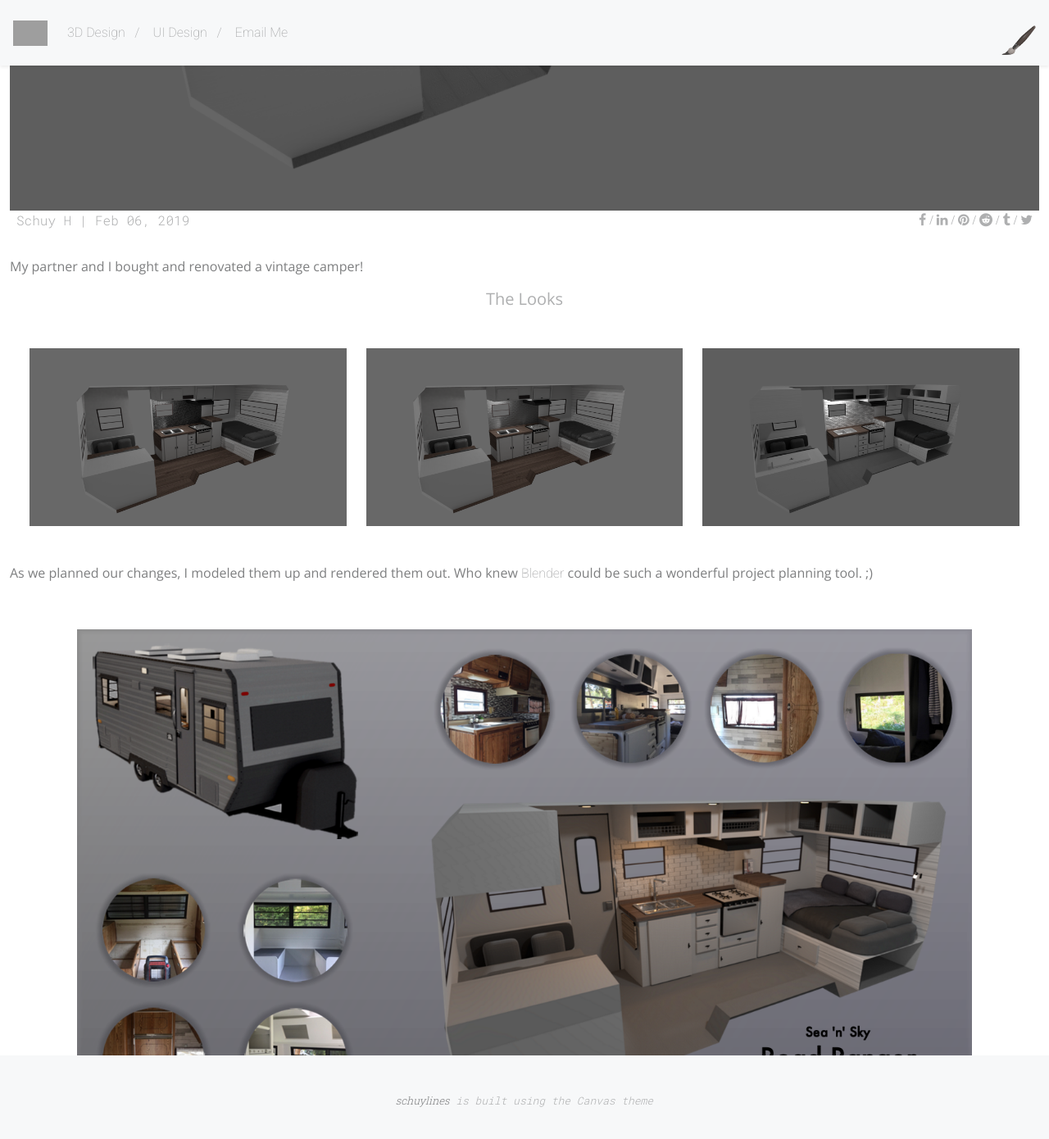
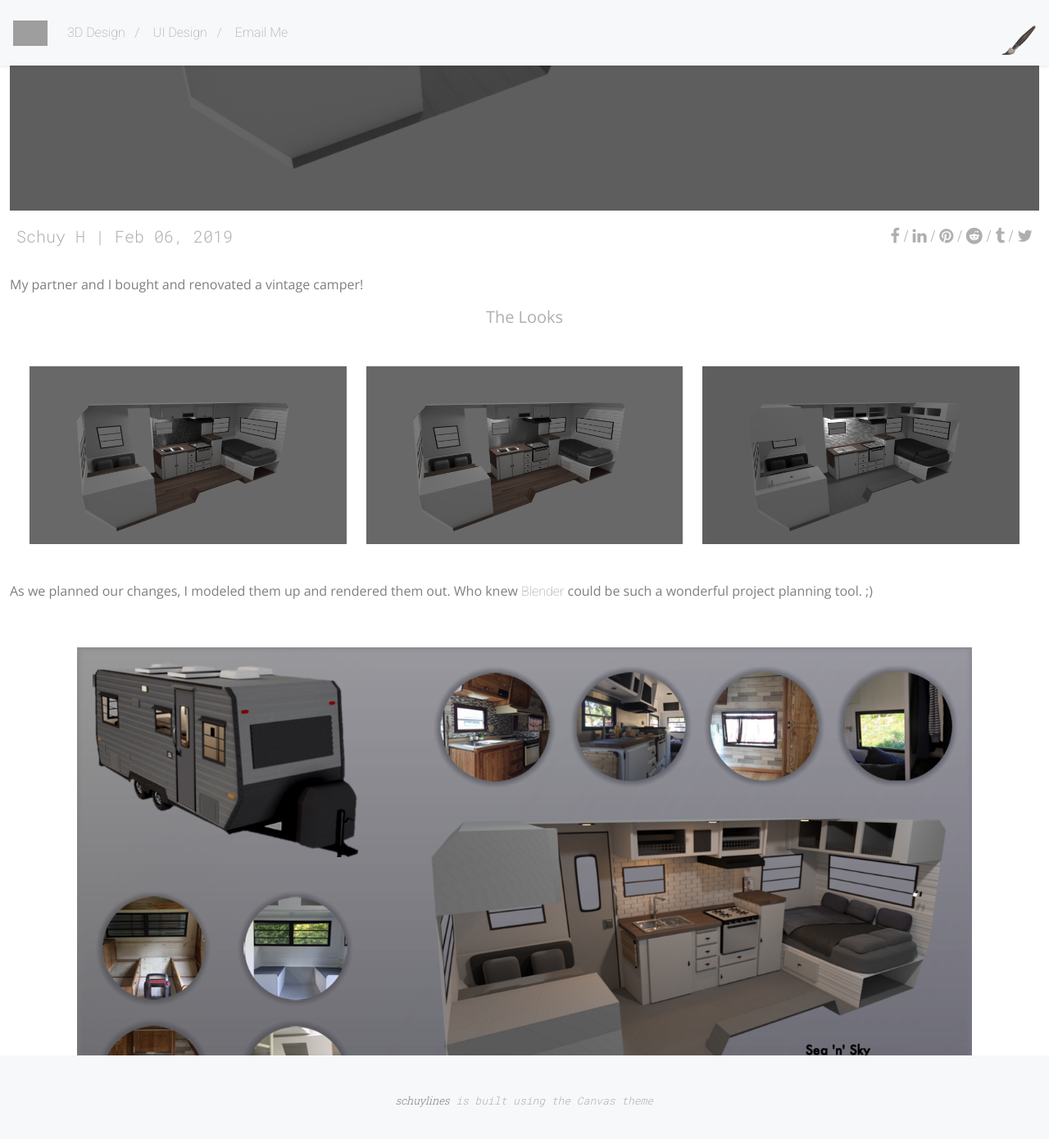
Before and after one commit to schuyh/schuylines, a Jekyll site: the page built from _posts/2019-02-06-RV.markdown, in a window 1280 px wide and 1400 px high, scrolled down 816 px. Shown: the top 1390 px of the window at 82% size. Built offline with Jekyll 4.4.1, drawn with Linux system fonts in a browser that asks for light colours; nearby versions of some CDN libraries; grey boxes are pictures that could not be loaded.

Commit message:
Phone responsive post images, info, and social icons

```diff
--- a/_includes/social.html
+++ b/_includes/social.html
@@ -1,8 +1,8 @@
 <ul class="d-inline-flex align-items-baseline">
-    <li class="nav"><a href="https://www.facebook.com/sharer/sharer.php?u={{ page.url | absolute_url }}" target="_blank"><i class="fa fa-facebook">&nbsp;/&nbsp;</i></a></li>
-    <li class="nav"><a href="https://www.linkedin.com/shareArticle?mini=true&source={{ page.title }}&summary={{ page.description }}&url={{ page.url | absolute_url}}" target="_blank"><i class="fa fa-linkedin">&nbsp;/&nbsp;</i></a></li>
-    <li class="nav"><a href="https://www.pinterest.com/pin/create/link/?description={{ page.description }}&media={{ page.image | absolute_url }}&url={{ page.url | absolute_url }}" target="_blank"><i class="fa fa-pinterest">&nbsp;/&nbsp;</i></a></li>
-    <li class="nav"><a href="https://www.reddit.com/submit?url={{ page.url | absolute_url }}" target="_blank"><i class="fa fa-reddit">&nbsp;/&nbsp;</i></a></li>
-    <li class="nav"><a href="https://www.tumblr.com/share/link?url={{ page.url | absolute_url }}" target="_blank"><i class="fa fa-tumblr">&nbsp;/&nbsp;</i></a></li>
-    <li class="nav"><a href="https://twitter.com/intent/tweet?&text={{ page.title }}+{{ page.url | absolute_url }}{% if page.author %}+by+{{ page.author }}{% endif %}" target="_blank"><i class="fa fa-twitter"></i></a></li>
+    <li class="nav social"><a href="https://www.facebook.com/sharer/sharer.php?u={{ page.url | absolute_url }}" target="_blank"><i class="fa fa-facebook">&nbsp;/&nbsp;</i></a></li>
+    <li class="nav social"><a href="https://www.linkedin.com/shareArticle?mini=true&source={{ page.title }}&summary={{ page.description }}&url={{ page.url | absolute_url}}" target="_blank"><i class="fa fa-linkedin">&nbsp;/&nbsp;</i></a></li>
+    <li class="nav social"><a href="https://www.pinterest.com/pin/create/link/?description={{ page.description }}&media={{ page.image | absolute_url }}&url={{ page.url | absolute_url }}" target="_blank"><i class="fa fa-pinterest">&nbsp;/&nbsp;</i></a></li>
+    <li class="nav social"><a href="https://www.reddit.com/submit?url={{ page.url | absolute_url }}" target="_blank"><i class="fa fa-reddit">&nbsp;/&nbsp;</i></a></li>
+    <li class="nav social"><a href="https://www.tumblr.com/share/link?url={{ page.url | absolute_url }}" target="_blank"><i class="fa fa-tumblr">&nbsp;/&nbsp;</i></a></li>
+    <li class="nav social"><a href="https://twitter.com/intent/tweet?&text={{ page.title }}+{{ page.url | absolute_url }}{% if page.author %}+by+{{ page.author }}{% endif %}" target="_blank"><i class="fa fa-twitter"></i></a></li>
   </ul>
--- a/_layouts/post.html
+++ b/_layouts/post.html
@@ -7,11 +7,13 @@
 </div>
 <div class="row pt-3">
     <div class="col-12 pt-3 d-flex align-content-baseline">
+        <p>
         {% if page.image %}
             <img class="post-image" src="{{ page.image }}" alt="{{ page.title }}" style="height: auto;">
             {% else %}
             <img class="post-image" src="{{ page.ao }}" alt="{{ page.title }}" style="height: auto;">
         {% endif %}
+        </p>
     </div>
 </div>
 <div class="row">
@@ -23,7 +25,7 @@
         </div>
     </div>
     <div class="col-5 d-inline-flex justify-content-end"  style="padding-right: 20px;">
-        <p class="post social d-inline-flex align-items-baseline">
+        <p class="post d-inline-flex align-items-baseline">
             {% include social.html %}
         </p>
     </div>
--- a/_posts/2019-02-06-RV.markdown
+++ b/_posts/2019-02-06-RV.markdown
@@ -44,23 +44,6 @@
 
 If you're interested in pre-visualizing a renovation of your own, check out [Reno-Visions](https://www.reno-visions.com/) for more information on this process.
 
-<!---
-<table style="width:100%">
-  <tr>
-    <th style="text-align: right;">End</th>
-    <th style="text-align: left;"> Results</th>
-  </tr>
-  <tr>
-    <td style="max-width: 200px;">
-      <img src="/assets/images/RV_Layout2.png" />
-    </td>
-    <td style="max-width: 200px;">
-      <img src="/assets/images/RV_Layout1.png" />
-    </td>
-  </tr>
-</table>
---- >
-
 
 <!---
 
--- a/assets/css/main.scss
+++ b/assets/css/main.scss
@@ -208,6 +208,10 @@
         height: auto;
     }
 
+    .social {
+        font-size: 125%;
+    }
+
 }
 
 /* Responsive: iPhone SE */
@@ -219,6 +223,10 @@
     }
 
     .nav-link {
+        font-size: 69%;
+    }
+
+    .social {
         font-size: 69%;
     }
 
@@ -240,13 +248,17 @@
     }
 
     .postcard-image {
-        max-height: 315px;
+        max-height: 365px;
         max-width: 100%;
     }
 
     .post-image {
-        max-height: 100%;
         max-width: 100%;
+        height: auto;
+    }
+
+    .social {
+        font-size: 84%;
     }
 
     .footer {
```
